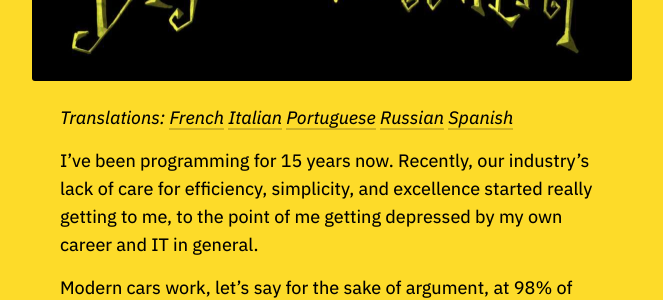
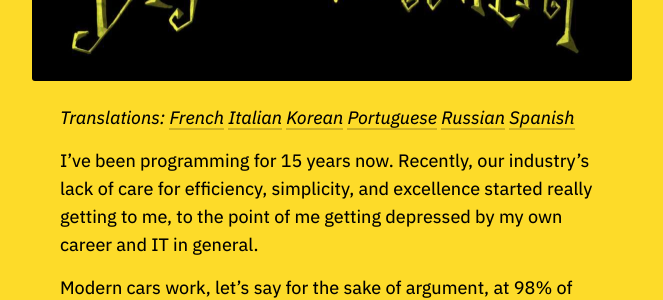
Before and after one commit to tonsky/tonsky.github.io, a Jekyll site: the page built from _posts/2018-09-17-disenchantment.md, in a window 1280 px wide and 900 px high, scrolled down 437 px. Shown: the part 150-450 px from the top of the window, without its empty margins (309-972 px from the left). Built offline with Jekyll 4.4.1, drawn with Linux system fonts in a browser that asks for light colours.

Commit message:
Korean translation of Software Disenchantment

```diff
--- a/_posts/2018-09-17-disenchantment.md
+++ b/_posts/2018-09-17-disenchantment.md
@@ -10,7 +10,7 @@ img_rel: true
 
 <figure><img src="cover.jpg" height="337"></figure>
 
-_Translations: <a href="https://blog.romainfallet.fr/desenchantement-logiciel/" target="_blank">French</a> [Italian](it/) [Portuguese](pt/) <a href="https://habr.com/post/423889/" target="_blank" rel="nofollow">Russian</a> [Spanish](es/)_
+_Translations: <a href="https://blog.romainfallet.fr/desenchantement-logiciel/" target="_blank">French</a> [Italian](it/) <a href="https://muchtrans.com/translations/software-disenchantment.ko.html" target="_blank">Korean</a> [Portuguese](pt/) <a href="https://habr.com/post/423889/" target="_blank" rel="nofollow">Russian</a> [Spanish](es/)_
 
 I’ve been programming for 15 years now. Recently, our industry’s lack of care for efficiency, simplicity, and excellence started really getting to me, to the point of me getting depressed by my own career and IT in general.
 
```
